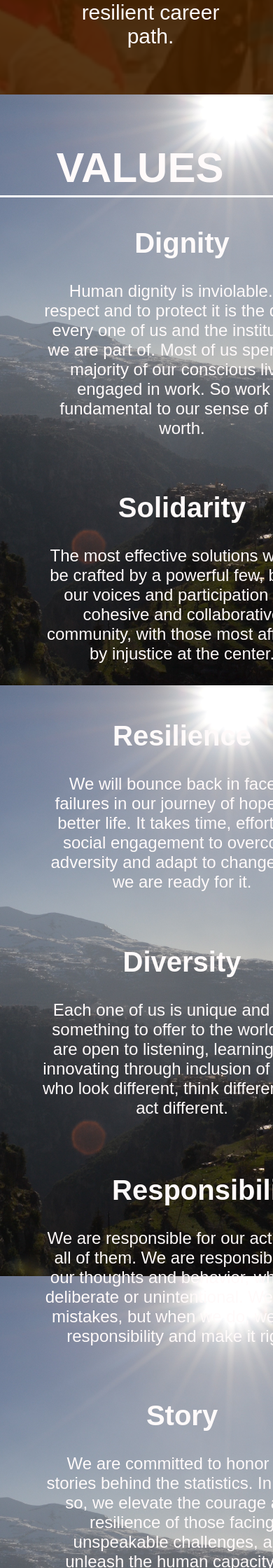
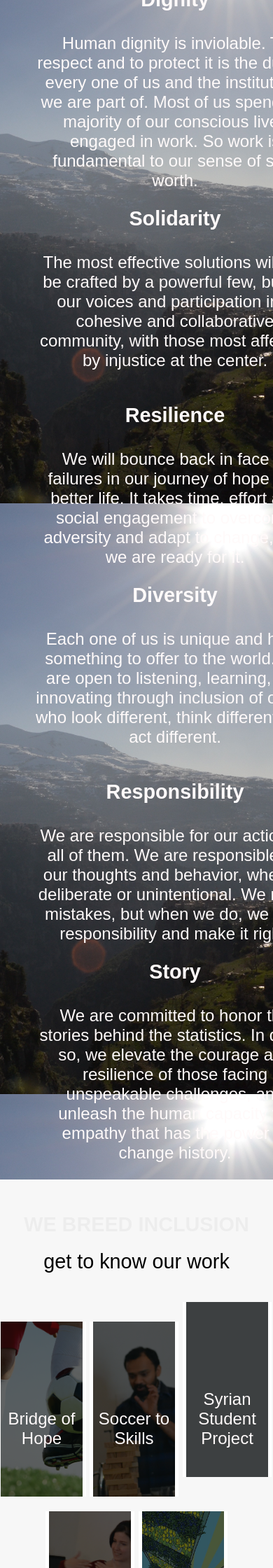
Before and after one commit to M-kafi/livelihood_project, a PHP site: page / in a window 390 px wide; the page is wider, and only the part inside the window is pictured. Shown: the part 2000-4240 px from the top of that part at 70% size. Run offline with PHP 8.4, Linux system fonts and the light colour scheme; some libraries are stand-ins or nearby versions; some web fonts are replaced; grey boxes are pictures that could not be loaded.

Commit message:
02-05-2017

```diff
--- a/css/home.css
+++ b/css/home.css
@@ -15,6 +15,49 @@
  padding: 0px;
  background-color:antiquewhite;
 }
+
+
+
+
+
+
+
+
+
+
+
+
+
+
+
+@media screen and (max-width: 1025px)
+{
+
+
+
+   *,h1,h2,h3,h4,h5,h6
+    {
+
+
+   font-size: 16px;
+
+
+
+    }
+
+
+
+
+}
+
+
+
+
+
+
+
+
+
 
 /*------------------- the logo style----------------------- */
 header
@@ -38,6 +81,28 @@
     background-size: cover;
 
 }
+
+
+
+
+
+
+
+
+
+
+
+
+
+
+
+
+
+
+
+
+
+
 
 /*--End logo styles--*/
 
@@ -254,6 +319,39 @@
 }
 
 
+
+
+@media screen and (max-width: 1024px)
+{
+
+
+
+    .secTwo_h
+    {
+
+
+   font-size: 180%;
+
+
+
+    }
+
+    .secTwo_p
+    {
+          font-size: 150%;
+
+    }
+
+
+
+
+}
+
+
+
+
+
+
 /*--End of section two styles--*/
 
 
@@ -393,6 +491,75 @@
 
 
 
+@media screen and (max-width: 1024px)
+{
+
+
+
+   .secThree_h
+    {
+
+
+   font-size: 180%;
+
+
+
+    }
+    .secThree_p_h
+    {
+
+         font-size: 180%;
+
+    }
+
+    .secThree_div2_p
+    {
+           font-size: 150%;
+
+    }
+
+
+
+    .lineDiv_secThree
+    {
+        display: block;
+      overflow: hidden;
+        width: 100%;
+        margin: 0px auto;
+        text-align: center;
+
+
+    }
+
+
+    .article_container_div2
+    {
+        float: none;
+        margin: 0px auto;
+    }
+
+
+
+
+}
+
+
+
+
+
+
+
+
+
+
+
+
+
+
+
+
+
+
 
 /*--End of section three styles--*/
 
@@ -432,7 +599,7 @@
     width: 100%;
     height: 100%;
     display: block;
-    background-color: snow;
+    background-color: #f7f7f7;
     overflow: hidden;
     text-align: center;
     padding-top: 10px;
@@ -581,6 +748,192 @@
 }
 
 
+
+
+
+
+
+
+
+
+
+
+
+
+@media screen and (max-width: 1024px)
+{
+
+  .container_div
+{
+    overflow: hidden;
+    margin: 0px auto;
+    display: inline-block;
+    height: 700px;
+    width:100%;
+
+}
+
+
+    .projects_text_container
+{
+
+    margin: 0px auto;
+    display: inline-block;
+
+    color: snow;
+    background-color: rgba(7, 12, 14, 0.64);
+    cursor: pointer;
+}
+
+
+    .part
+{
+
+   box-sizing: content-box;
+    width:30%;
+    height: 250px;
+    background-color: antiquewhite;
+    display: inline-block;
+   padding: 0px;
+    margin-bottom: 5%;
+
+
+
+}
+
+    .part_one
+{
+       position: static;
+    left: 0%;
+
+
+    margin: 0px;
+    margin-right: 0%;
+    background: url("../images/soccer.jpg");
+    background-size: cover;
+    z-index: 5;
+    border-right: 5px solid white;
+}
+
+
+    .part_two
+{
+    position: static;
+  //  left: 0%;
+
+
+    background-color: aqua;
+      border-left: 5px solid white;
+     border-right: 5px solid white;
+    z-index:5;
+     background: url("../images/project2.jpg");
+    background-size: cover;
+}
+
+
+
+
+.part_three
+{
+
+      position:static;
+
+      border-left: 5px solid white;
+     border-right: 5px solid white;
+     background: url("../images/project3.jpg");
+     background-size: cover;
+    z-index:0;
+}
+
+
+.part_four
+{
+
+   position:static;
+
+      border-left: 5px solid white;
+     border-right: 5px solid white;
+       background: url("../images/project4.png");
+     background-size: cover;
+    z-index:0;
+}
+
+
+.part_five
+{
+   position:static;
+
+
+
+     border-left: 5px solid white;
+     border-right: 5px solid white;
+     background: url("../images/project5.jpg");
+     background-size: cover;
+    z-index:0;
+
+
+
+}
+
+
+
+
+
+
+
+
+
+
+
+#b,#a
+    {
+
+       font-size: 180%;
+        margin-bottom: 20px;
+    }
+
+    #projects_p
+    {
+
+        font-size: 180%;
+
+    }
+
+    .link_text
+    {
+         font-size: 150%;
+    }
+
+    #projects_footer
+    {
+
+
+            font-size: 150%;
+
+    }
+
+
+}
+
+
+
+
+
+
+
+
+
+
+
+
+
+
+
+
+
+
+
+
 /*-----END of section four style-----*/
 
 /*---------- section five ---------- */
@@ -660,6 +1013,104 @@
 }
 
 
+
+
+
+
+
+
+
+
+
+
+@media screen and (max-width: 1024px)
+{
+
+
+
+@media screen and (max-width: 1024px)
+{
+
+
+  #headline1_fifth_sec
+    {
+
+       font-size: 180%;
+
+
+    }
+
+#headline2_fifth_sec
+    {
+
+       font-size: 180%;
+
+    }
+
+    #projects_p
+    {
+
+        font-size: 180%;
+
+    }
+
+    .link_text
+    {
+         font-size: 150%;
+    }
+
+    #projects_footer
+    {
+
+
+            font-size: 150%;
+
+    }
+
+
+}
+
+
+    {
+
+       font-size: 180%;
+        margin-bottom: 20px;
+
+    }
+
+#b
+    {
+
+       font-size: 180%;
+        margin-bottom: 20px;
+    }
+
+    #projects_p
+    {
+
+        font-size: 180%;
+
+    }
+
+    .link_text
+    {
+         font-size: 150%;
+    }
+
+    #projects_footer
+    {
+
+
+            font-size: 150%;
+
+    }
+
+
+}
+
+
+
+
 /*-------- END of section five --------- */
 
 /*---------- footer -------- */
--- a/index.html
+++ b/index.html
@@ -211,8 +211,8 @@
                <section id="Projects_secfour" >
 
 
-                   <h1 id="a"   >we seed skills </h1>
-                    <h1 id="b"   >we breed inclusion </h1>
+                   <h1 id="a"   >WE SEED SKILLS</h1>
+                    <h1 id="b"   >WE BREED INCLUSION</h1>
                    <p id="projects_p" >get to know our work</p>
 
 
@@ -227,7 +227,7 @@
                     <div class="part_one part"  >
 
                         <a class = "projects_text_container" >
-                            <p class="link_text" >link to the first project</p>
+                            <p class="link_text" >Bridge of Hope</p>
 
 
                         </a>
@@ -238,7 +238,7 @@
                     <div class="part_two part "  >
 
                          <a class = "projects_text_container" >
-                            <p class="link_text" >link to the second project</p>
+                            <p class="link_text" >Soccer to Skills</p>
 
 
                         </a>
@@ -247,7 +247,7 @@
 
                     <div class="part_three part"  >
                          <a class = "projects_text_container" >
-                            <p class="link_text" >link to the third project</p>
+                            <p class="link_text" >Syrian Student Project</p>
 
 
                         </a>
@@ -258,7 +258,7 @@
 
                       <div class=" part_four part"  >
                            <a class = "projects_text_container" >
-                            <p class="link_text" >link to the fourth project</p>
+                            <p class="link_text" >Tasty Tours with Jasmine</p>
 
 
                         </a>
@@ -270,7 +270,7 @@
                            <a class = "projects_text_container" >
 
 
-                            <p class="link_text" >link to the fifth project</p>
+                            <p class="link_text" >Coffee to Future Skills</p>
 
 
                         </a>
@@ -289,7 +289,7 @@
 
             <div id="projects_footer" >
 
-                 <p>For collaboration, please contact us at projects@livelihoodproject.org  </p>
+                 <p>For collaboration, please contact us at projects@livelihoodproject.org</p>
 
                    </div>
 
--- a/js/home.js
+++ b/js/home.js
@@ -1,7 +1,13 @@
 $(document).ready(function(){
 
 
+
+
     change_text();
+
+
+
+
 
 
     setInterval(function() {
@@ -54,6 +60,15 @@
 
 
     //--------------projects section------------
+
+
+
+
+
+    if ( $(window).width() > 1025) {
+  //Add your javascript for large screens here
+
+
 
 
 
@@ -113,7 +128,27 @@
 
     } );
 
+
+
+        }
+else {
+  //Add your javascript for small screens here
+}
+
+
+
+
+
+
+
+
+
+
 });
+
+
+
+
 
 
  //-------END of project section ------
```
